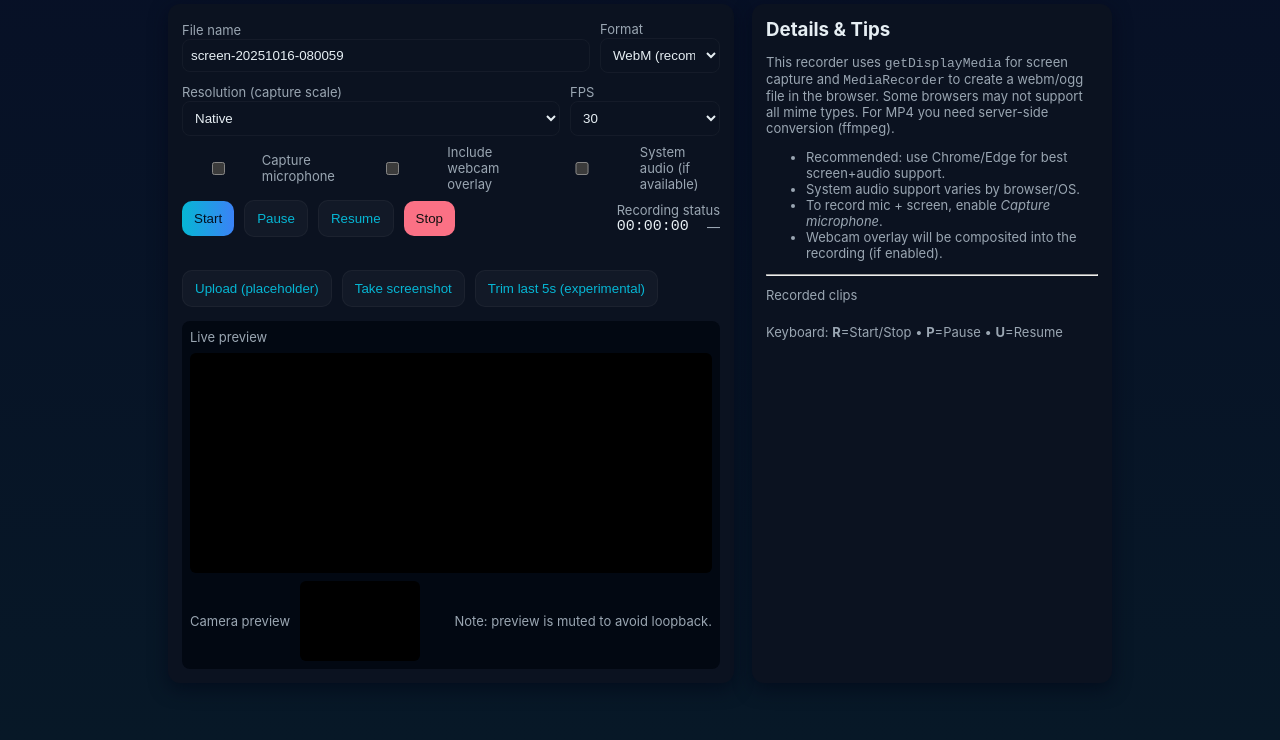
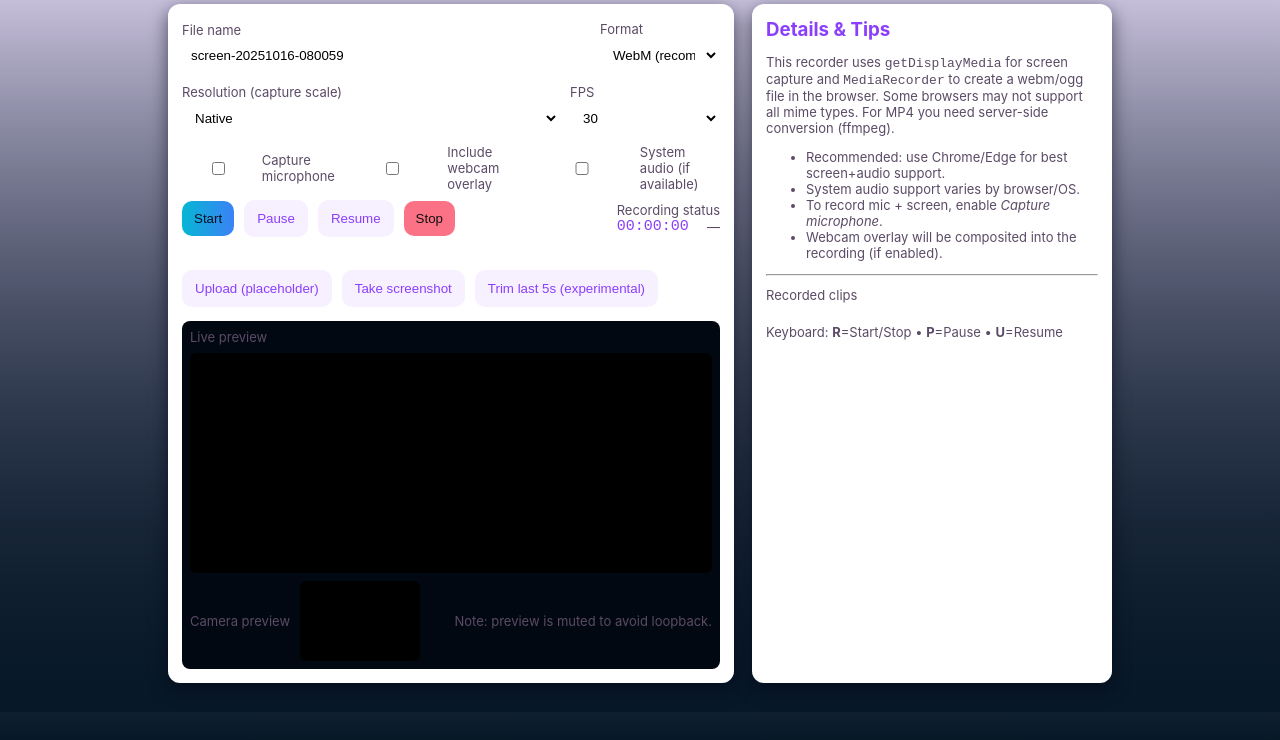
Before and after one commit to minatonamikaze1763/ScreenRecorder-, a plain HTML site: page index.html in a window 1280 px wide. Shown: the part 88-828 px from the top of the page. Drawn offline with Linux system fonts and the light colour scheme.

Commit message:
update index.html

```diff
--- a/index.html
+++ b/index.html
@@ -7,17 +7,16 @@
   <meta name="viewport" content="width=device-width,initial-scale=1" />
   <title>Screen Recorder — Simple Web App</title>
   <style>
-    :root {
-      --bg: #0f1724;
-      --card: #0b1220;
-      --accent: #06b6d4;
-      --muted: #9aa6b2;
-      --glass: rgba(255, 255, 255, 0.03);
-      --radius: 12px;
-      --pad: 14px;
-      color-scheme: dark;
-    }
-
+:root {
+  --bg: #f8f4ff;            /* Soft lavender background */
+  --card: #ffffff;          /* Clean white cards for contrast */
+  --accent: #8b3ffc;        /* Vibrant purple accent */
+  --muted: #5b4b66;         /* Muted deep purple-gray text */
+  --glass: rgba(139, 63, 252, 0.08); /* Subtle purple transparency */
+  --radius: 12px;
+  --pad: 14px;
+  color-scheme: light;
+}
     * {
       box-sizing: border-box
     }
@@ -27,8 +26,7 @@
       height: 100%;
       margin: 0;
       font-family: Inter, ui-sans-serif, system-ui, Segoe UI, Roboto, 'Helvetica Neue', Arial;
-      color: #e6eef3;
-      background: linear-gradient(180deg, #071026 0%, #071827 100%);
+      background: linear-gradient(180deg, var(--glass) 0%, #071827 100%);
     }
 
     .wrap {
@@ -36,37 +34,37 @@
       margin: 28px auto;
       padding: 18px;
       display: grid;
-      gap: 18px
+      gap: 18px;
     }
 
     header {
       display: flex;
       align-items: center;
-      gap: 12px
+      gap: 12px;
     }
 
     header h1 {
       font-size: 20px;
-      margin: 0
+      margin: 0;
     }
 
     .grid {
       display: grid;
       grid-template-columns: 1fr 360px;
-      gap: 18px
+      gap: 18px;
     }
 
     .card {
       background: var(--card);
       padding: var(--pad);
       border-radius: var(--radius);
-      box-shadow: 0 6px 18px rgba(2, 6, 23, 0.6)
+      box-shadow: 0 6px 18px rgba(2, 6, 23, 0.6);
     }
 
     .controls {
       display: flex;
       flex-wrap: wrap;
-      gap: 10px
+      gap: 10px;
     }
 
     button {
@@ -75,24 +73,29 @@
       color: var(--accent);
       padding: 10px 12px;
       border-radius: 10px;
-      cursor: pointer
+      cursor: pointer;
+    }
+
+    h1,
+    h3 {
+      color: var(--accent);
     }
 
     button.primary {
       background: linear-gradient(90deg, #06b6d4, #3b82f6);
       color: #041022;
-      border: none
+      border: none;
     }
 
     button.warn {
       background: #fb7185;
       color: #111;
-      border: none
+      border: none;
     }
 
     label {
       font-size: 13px;
-      color: var(--muted)
+      color: var(--muted);
     }
 
     input,
@@ -102,7 +105,7 @@
       border-radius: 8px;
       border: 1px solid rgba(255, 255, 255, 0.04);
       background: transparent;
-      color: inherit
+      color: black;
     }
 
     .preview {
@@ -111,7 +114,7 @@
       padding: 8px;
       display: flex;
       flex-direction: column;
-      gap: 8px
+      gap: 8px;
     }
 
     video#previewVideo {
@@ -119,57 +122,58 @@
       height: 220px;
       background: #000;
       border-radius: 6px;
-      object-fit: contain
+      object-fit: contain;
     }
 
     .small {
       font-size: 13px;
-      color: var(--muted)
+      color: var(--muted);
     }
 
     .row {
       display: flex;
       gap: 10px;
-      align-items: center
+      align-items: center;
     }
 
     .settings {
       display: grid;
-      gap: 8px
+      gap: 8px;
     }
 
     .meta {
       display: flex;
       justify-content: space-between;
       gap: 12px;
-      align-items: center
+      align-items: center;
+      color: var(--accent);
     }
 
     .hidden {
-      display: none
+      display: none;
     }
 
     footer {
       font-size: 13px;
-      color: var(--muted)
+      color: var(--muted);
     }
 
     .pill {
       background: rgba(255, 255, 255, 0.03);
       padding: 6px 8px;
       border-radius: 999px;
-      font-size: 13px
+      font-size: 13px;
     }
 
     .toggle {
       display: inline-flex;
       align-items: center;
-      gap: 8px
+      gap: 8px;
     }
 
     .timer {
       font-family: monospace;
-      font-size: 15px
+      font-size: 15px;
     }
   </style>
 </head>
@@ -601,11 +605,13 @@
       canvas.width = v.videoWidth;
       canvas.height = v.videoHeight;
       canvas.getContext('2d').drawImage(v, 0, 0);
-      canvas.toBlob(b => { const a = document.createElement('a');
+      canvas.toBlob(b => {
+        const a = document.createElement('a');
         a.href = URL.createObjectURL(b);
         a.download = (fileNameInput.value || defaultFileName()) + '.png';
         a.click();
-        URL.revokeObjectURL(a.href); }, 'image/png');
+        URL.revokeObjectURL(a.href);
+      }, 'image/png');
     }
 
     // experimental trim: remove last 5s by dropping last blobs (rough)
@@ -615,8 +621,10 @@
       const dropMs = 5000;
       // naive approach: remove blobs from end until estimated dropped duration reached
       let removed = 0;
-      while (removed < dropMs && recordedBlobs.length) { const b = recordedBlobs.pop();
-        removed += 1000; }
+      while (removed < dropMs && recordedBlobs.length) {
+        const b = recordedBlobs.pop();
+        removed += 1000;
+      }
       alert('Trimmed ~5s (approx). Stop recording to finalize file.');
     }
 
@@ -640,8 +648,10 @@
 
     // prevent accidental navigation while recording
     window.addEventListener('beforeunload', (e) => {
-      if (startBtn.disabled) { e.preventDefault();
-        e.returnValue = 'Recording in progress — leave anyway?'; }
+      if (startBtn.disabled) {
+        e.preventDefault();
+        e.returnValue = 'Recording in progress — leave anyway?';
+      }
     });
 
     // small feature: keep filename fresh when clicked reset
```
